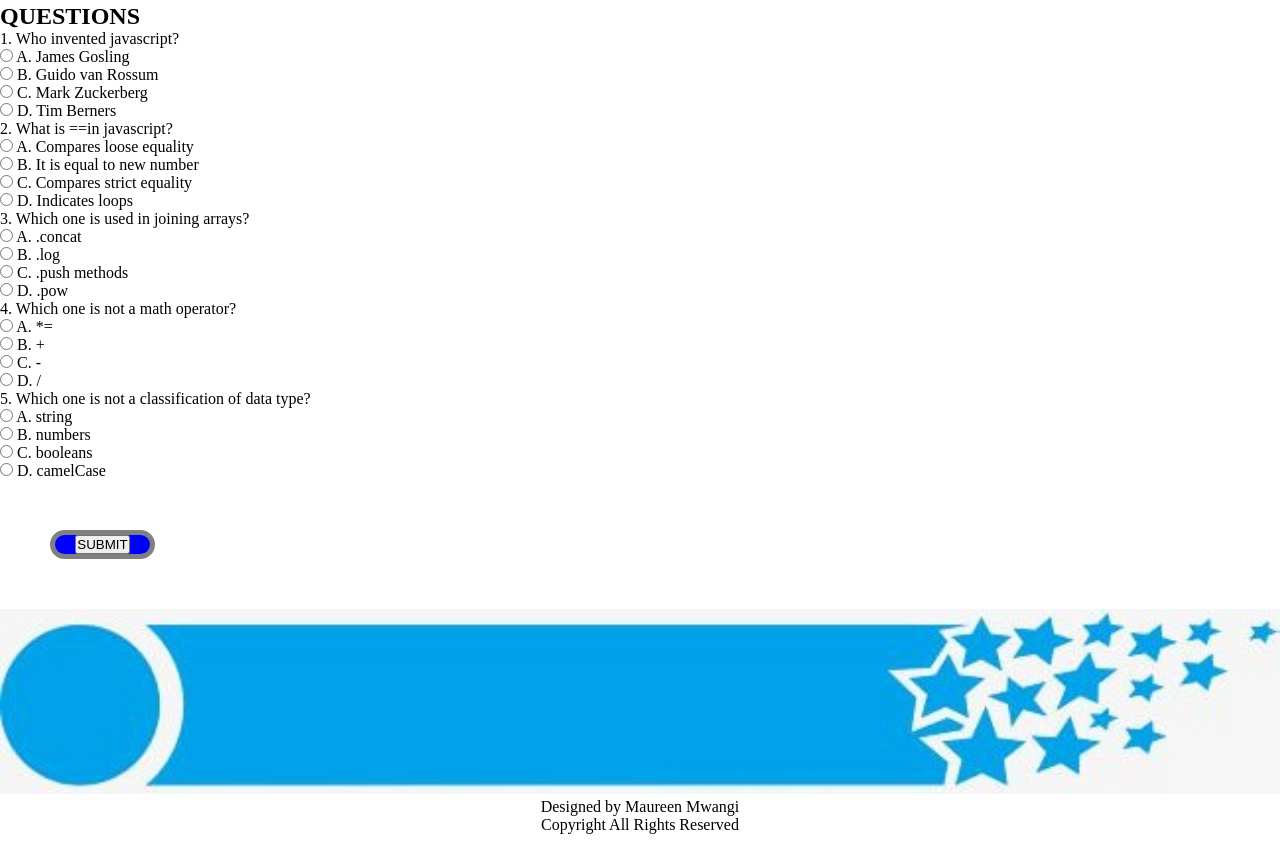
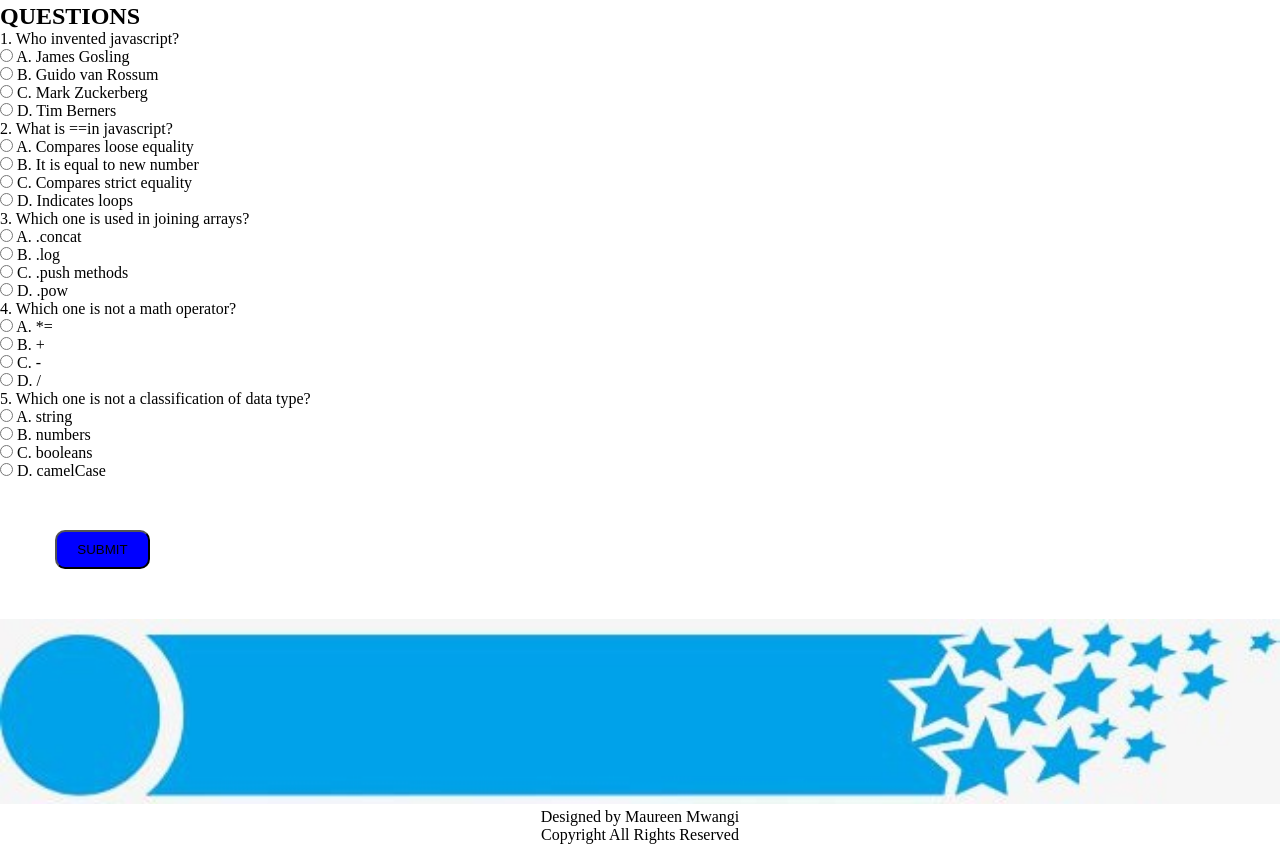
Before and after one commit to maureenmwangi/quizboard, a plain HTML site: page index.html in a window 1280 px wide. Shown: the part 497-1341 px from the top of the page. Drawn offline with Linux system fonts and the light colour scheme.

Commit message:
style:submit button styling:optimized styling of the submit button

```diff
--- a/css/style.css
+++ b/css/style.css
@@ -11,12 +11,14 @@
     font-size: xx-large;
 }
 .button{
-    border: 5px solid grey;
-    border-radius: 20px;
-    background-color:blue ;
     margin: 50px;
     width: 105px;
     text-align: center;
+}
+button{
+    padding: 10px 20px;
+    background-color: blue;
+    border-radius: 10px;
 }
 .blueimage{
     width: 100%;
```
